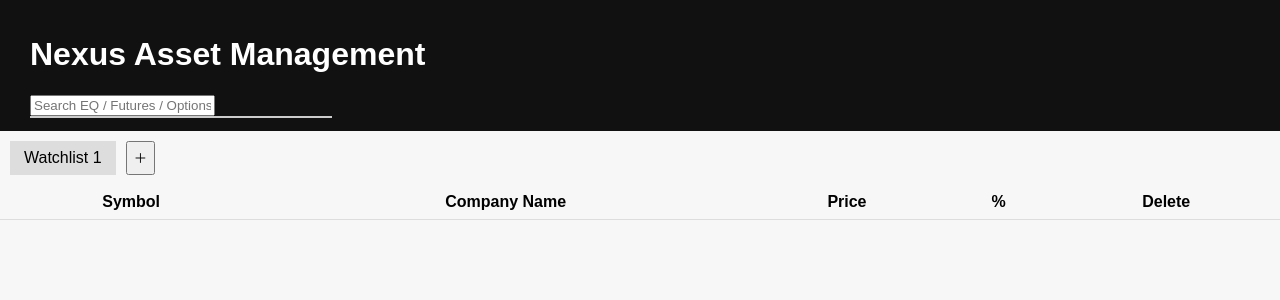
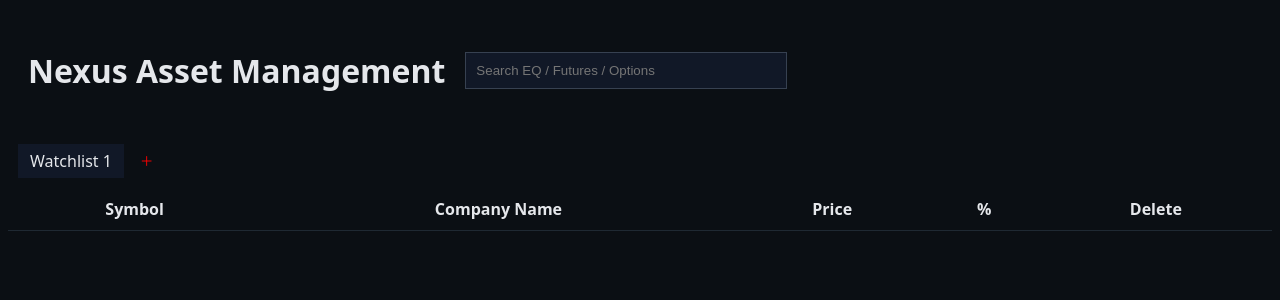
Before and after one commit to mrchopzy-ui/kotak-watchlist, a Flask app: page / in a window 1280 px wide. Shown: the top 300 px of the page. Run offline with Flask 3, Linux system fonts and the light colour scheme; data comes from the database, SQL or seed files in the repository; data that the repository does not hold is empty; parts of the project's set-up code (start-up, migrations or seed data) failed here and were passed over.

Commit message:
Update style.css

```diff
--- a/static/style.css
+++ b/static/style.css
@@ -1,13 +1,69 @@
-body{font-family:Arial;background:#f7f7f7;margin:0}
-header{background:#111;color:#fff;padding:15px 30px}
-.tabs{display:flex;gap:10px;padding:10px}
-.tab{padding:8px 14px;background:#ddd;cursor:pointer}
-.tab.active{background:#111;color:#fff}
-.search{padding:10px;position:relative}
-#suggestions{position:absolute;background:#fff;border:1px solid #ccc;width:300px;z-index:10}
-#suggestions div{padding:6px;cursor:pointer}
-#suggestions div:hover{background:#eee}
-table{width:100%;border-collapse:collapse}
-th,td{padding:8px;border-bottom:1px solid #ddd;text-align:center}
-tr:hover{background:#eef}
-button{cursor:pointer}
+body {
+    background:#0b0f14;
+    color:#e5e7eb;
+    font-family:system-ui;
+}
+
+header {
+    padding:20px;
+    display:flex;
+    gap:20px;
+    align-items:center;
+}
+
+input {
+    padding:10px;
+    background:#111827;
+    color:white;
+    border:1px solid #374151;
+    width:300px;
+}
+
+#suggestions {
+    position:absolute;
+    background:#020617;
+    width:300px;
+    z-index:10;
+}
+
+.suggestion {
+    padding:8px;
+    cursor:pointer;
+}
+.suggestion:hover {
+    background:#1f2933;
+}
+
+.tabs {
+    display:flex;
+    gap:10px;
+    padding:10px;
+}
+
+.tab {
+    padding:6px 12px;
+    background:#111827;
+    cursor:pointer;
+}
+.tab.active {
+    background:#2563eb;
+}
+
+table {
+    width:100%;
+    border-collapse:collapse;
+}
+th,td {
+    padding:10px;
+    text-align:center;
+    border-bottom:1px solid #1f2933;
+}
+tr:hover {
+    background:#020617;
+}
+button {
+    background:none;
+    border:none;
+    color:red;
+    cursor:pointer;
+}
```
